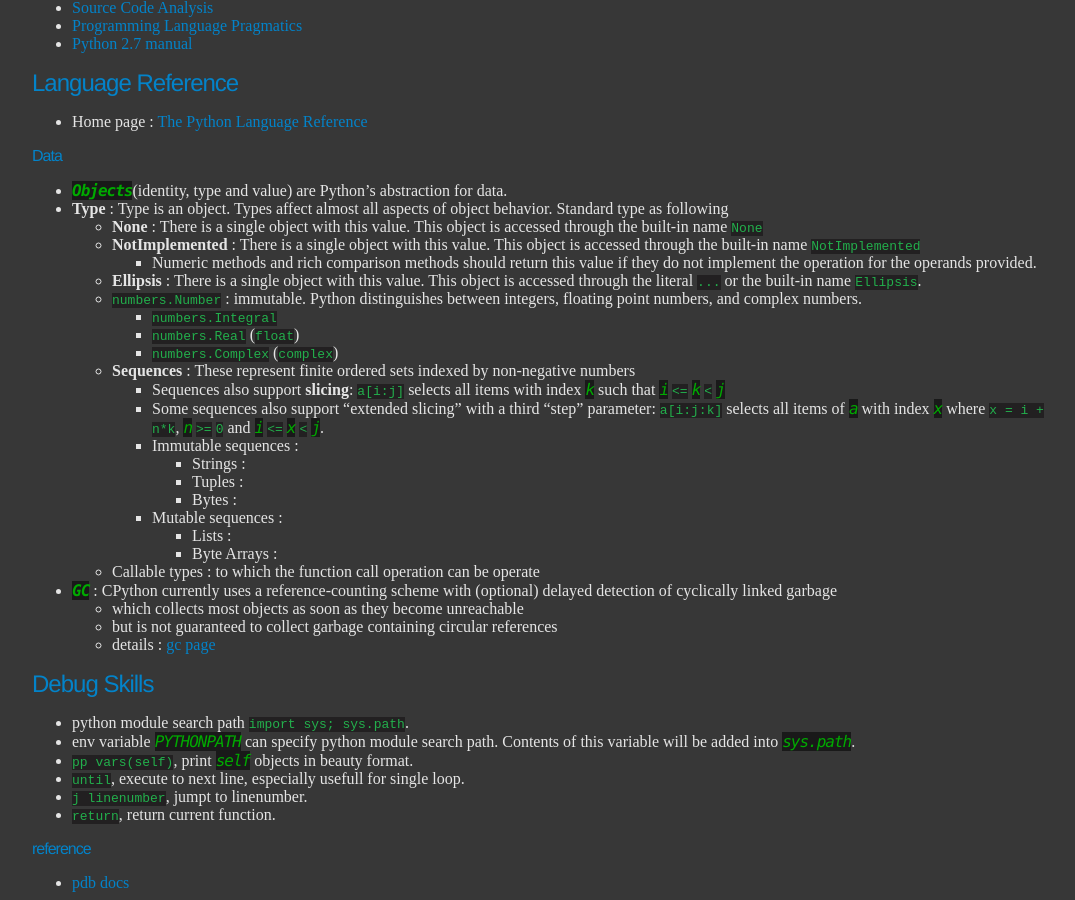
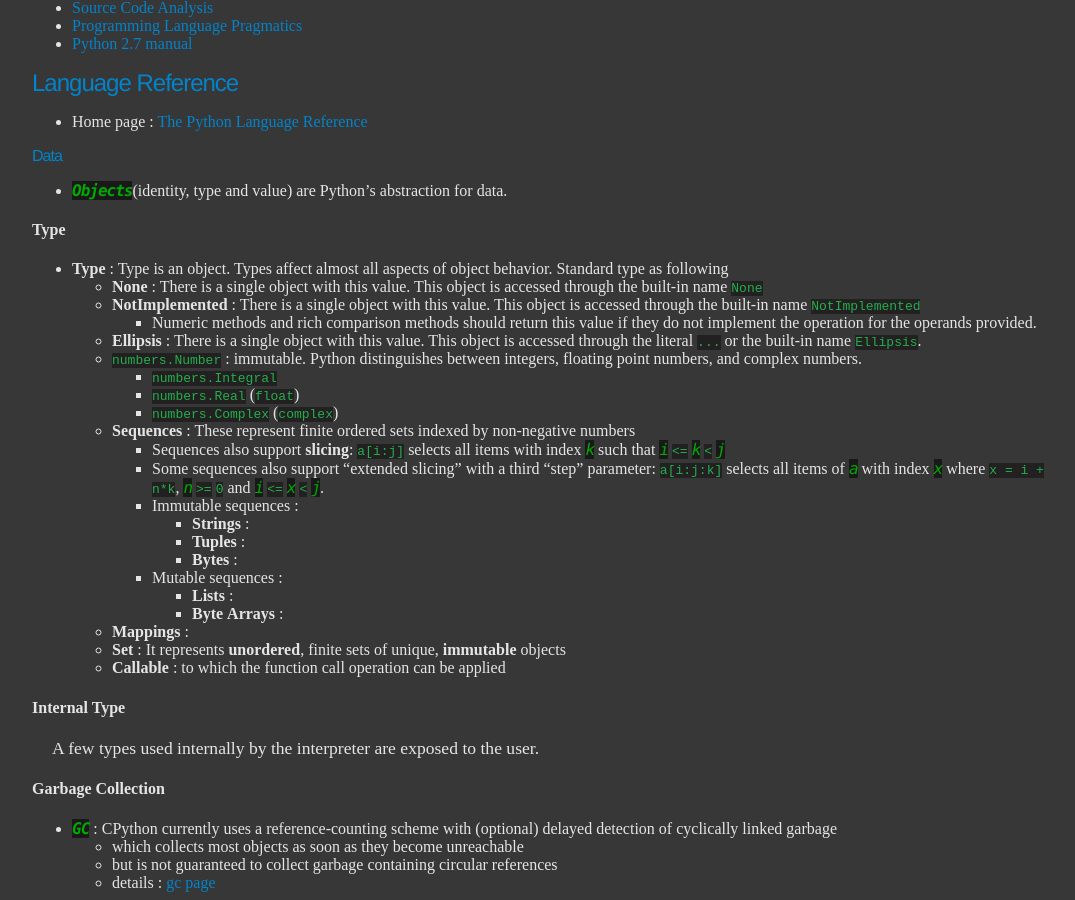
Before and after one commit to ychding11/ychding11.github.io, a Jekyll site: the page built from _posts/2016-09-17-Python-Resources.md, in a window 1280 px wide and 900 px high, scrolled down 256 px. Shown: the whole window, without its empty margins (96-1171 px from the left). Built offline with Jekyll 4.4.1, drawn with Linux system fonts in a browser that asks for light colours.

Commit message:
temp. update

```diff
--- a/_posts/2016-09-17-Python-Resources.md
+++ b/_posts/2016-09-17-Python-Resources.md
@@ -18,6 +18,9 @@
 ### Data
 
 - ***Objects***(identity, type and value) are Python’s abstraction for data.
+
+#### Type
+
 - **Type** : Type is an object. Types affect almost all aspects of object behavior. Standard type as following
   - **None** : There is a single object with this value. This object is accessed through the built-in name `None`
   - **NotImplemented** : There is a single object with this value. This object is accessed through the built-in name `NotImplemented`
@@ -31,13 +34,22 @@
     - Sequences also support **slicing**: `a[i:j]` selects all items with index *k* such that *i* `<=` *k* `<` *j*
     - Some sequences also support “extended slicing” with a third “step” parameter: `a[i:j:k]` selects all items of *a* with index *x* where `x = i + n*k`, *n* `>=` `0` and *i* `<=` *x* `<` *j*.
     - Immutable sequences :
-      - Strings :
-      - Tuples :
-      - Bytes :
+      - **Strings** :
+      - **Tuples** :
+      - **Bytes** :
     - Mutable sequences :
-      - Lists :
-      - Byte Arrays :
-  - Callable types : to which the function call operation can be operate
+      - **Lists** :
+      - **Byte** **Arrays** :
+  - **Mappings** :
+  - **Set** : It represents **unordered**, finite sets of unique, **immutable** objects
+  - **Callable** : to which the function call operation can be applied
+
+#### Internal Type
+
+A few types used internally by the interpreter are exposed to the user.
+
+#### Garbage Collection
+
 - ***GC*** : CPython currently uses a reference-counting scheme with (optional) delayed detection of cyclically linked garbage
   - which collects most objects as soon as they become unreachable
   - but is not guaranteed to collect garbage containing circular references
```
